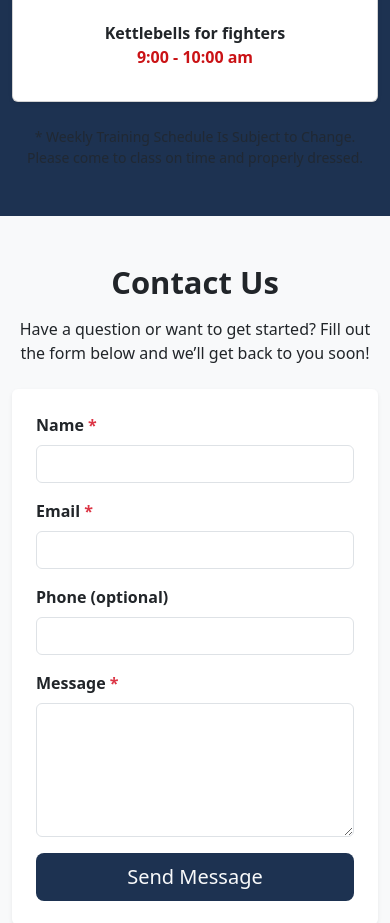
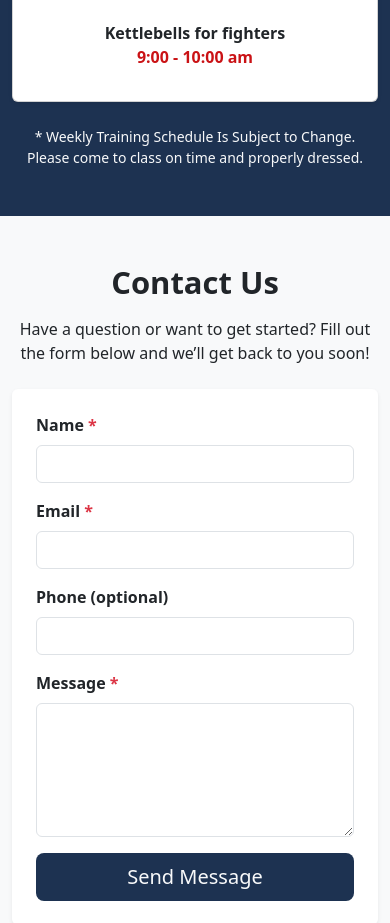
Before and after one commit to sjvarnum/website-mutekikyokushin, a React (Vite) app: page / in a window 390 px wide. Shown: the part 8500-9423 px from the top of the page. Built offline with nearby package versions, Linux system fonts and the light colour scheme.

Commit message:
feat: create Schedule component with weekly class timetable and responsive layout

```diff
--- a/src/components/Schedule/Schedule.tsx
+++ b/src/components/Schedule/Schedule.tsx
@@ -66,7 +66,7 @@ const Schedule: React.FC = () => (
           </div>
         ))}
       </div>
-      <div className="text-muted small mt-4 text-center">
+      <div className="small mt-4 text-center theme-text-light">
         * Weekly Training Schedule Is Subject to Change. Please come to class on time and properly dressed.
       </div>
     </div>
```
